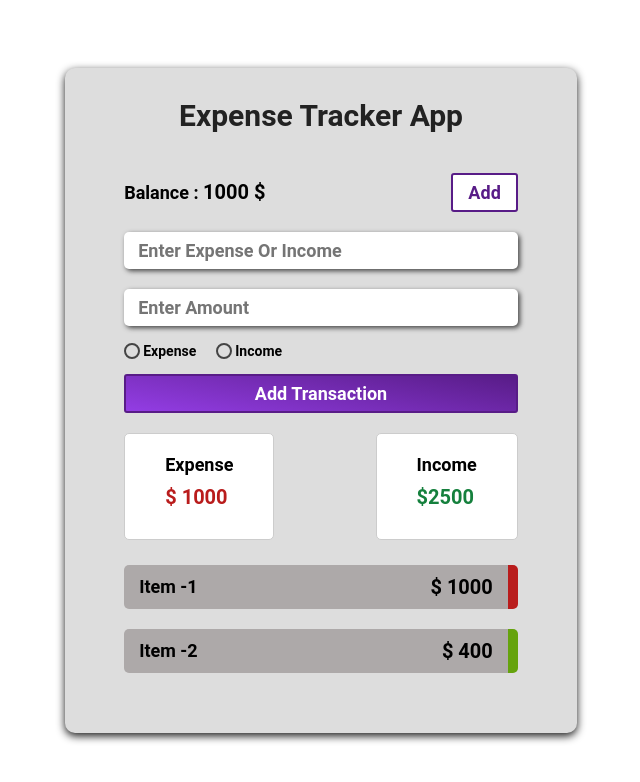
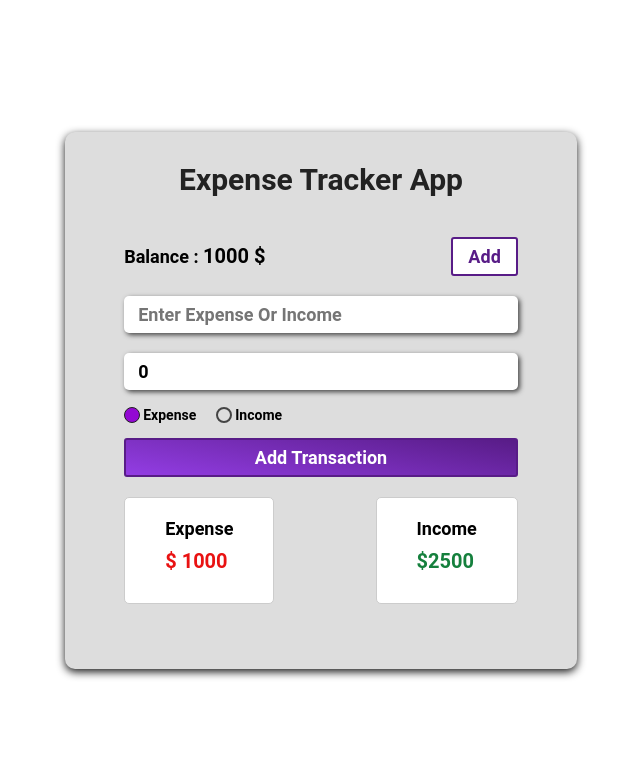
Before and after one commit to MohammadBorabadi0/ExpenseTracker, a React (Create React App) app: page / in a window 1280 px wide. Both pictures are taken after a click on the button "Add". Shown: the top 782 px of the page, without its empty margins (319-959 px from the left). Built offline with nearby package versions, Linux system fonts and the light colour scheme.

Commit message:
add AddTransactionToExpenseTracker To Project

```diff
--- a/src/App.js
+++ b/src/App.js
@@ -2,13 +2,16 @@ import React, { Fragment } from "react";
 
 // Components
 import TransactionApp from "./Components/TransactionApp/TransactionApp";
+import TransactionProvider from "./Provider/TransactionProvider";
 
 const App = () => {
   return (
     <Fragment>
-      <div className="container">
-        <TransactionApp />
-      </div>
+      <TransactionProvider>
+        <div className="container">
+          <TransactionApp />
+        </div>
+      </TransactionProvider>
     </Fragment>
   );
 };
--- a/src/Components/TransactionForm/TransactionForm.js
+++ b/src/Components/TransactionForm/TransactionForm.js
@@ -1,9 +1,45 @@
-import React from "react";
+import React, { useState } from "react";
+
+// Context
+import { useTransactionsActions } from "../../Provider/TransactionProvider";
+
+// Components
 import Balance from "../Balance/Balance";
 
+// Css
 import styles from "./TransactionForm.module.css";
 
+const initialValue = {
+  text: "",
+  amount: 0,
+  type: "expense",
+};
+
 const TransactionForm = () => {
+  const [formValues, setFormValues] = useState(initialValue);
+  const [isShow, setIsShow] = useState(false);
+  const dispatch = useTransactionsActions();
+
+  const changeHandler = (e) => {
+    setFormValues({ ...formValues, [e.target.name]: e.target.value });
+  };
+
+  const showForm = () => {
+    setIsShow(!isShow);
+  };
+
+  const addTransaction = (e) => {
+    e.preventDefault();
+    dispatch({
+      type: "ADD",
+      text: formValues.text,
+      amount: formValues.amount,
+      typeTnx: formValues.type,
+    });
+    setFormValues(initialValue);
+    setIsShow(false);
+  };
+
   return (
     <div className={styles.transactionForm}>
       <header>
@@ -11,29 +47,53 @@ const TransactionForm = () => {
       </header>
       <div className={styles.balance}>
         <Balance />
-        <button className="btn">Add</button>
+        <button className="btn" onClick={showForm}>
+          Add
+        </button>
       </div>
-      <form>
+      {isShow ? (
+        <form onSubmit={addTransaction}>
           <input
+            name="text"
             className={styles.formControl}
             type="text"
             placeholder="Enter Expense Or Income"
+            value={formValues.text}
+            onChange={changeHandler}
           />
           <input
+            name="amount"
             className={styles.formControl}
             type="number"
             placeholder="Enter Amount"
+            value={formValues.amount}
+            onChange={changeHandler}
           />
           <div className={styles.radioButtons}>
-          <input type="radio" name="expense" id="expense" />
+            <input
+              type="radio"
+              name="type"
+              id="expense"
+              value="expense"
+              onChange={changeHandler}
+              checked={formValues.type === "expense"}
+            />
             <label htmlFor="expense">Expense</label>
-          <input type="radio" name="expense" id="income" />
+            <input
+              type="radio"
+              name="type"
+              id="income"
+              value="income"
+              onChange={changeHandler}
+              checked={formValues.type === "income"}
+            />
             <label htmlFor="income">Income</label>
           </div>
           <button className="btn btn-primary" type="submit">
             Add Transaction
           </button>
         </form>
+      ) : null}
     </div>
   );
 };
--- a/src/Components/TransactionItem/TransactionItem.js
+++ b/src/Components/TransactionItem/TransactionItem.js
@@ -3,16 +3,16 @@ import React, { Fragment } from "react";
 // Css
 import styles from "./TransactionItem.module.css";
 
-const TransactionItem = () => {
+const TransactionItem = ({ item }) => {
   return (
     <Fragment>
-      <div className={`${styles.transactionItem} ${styles.tnxItemExpense}`}>
-        <h4>Item -1</h4>
-        <span>$ 1000</span>
-      </div>
-      <div className={`${styles.transactionItem} ${styles.tnxItemIncome}`}>
-        <h4>Item -2</h4>
-        <span>$ 400</span>
+      <div
+        className={`${styles.transactionItem} ${
+          item.type === "expense" ? styles.tnxItemExpense : styles.tnxItemIncome
+        }`}
+      >
+        <h4>{item.text}</h4>
+        <span>$ {item.amount}</span>
       </div>
     </Fragment>
   );
--- a/src/Components/TransactionList/TransactionList.js
+++ b/src/Components/TransactionList/TransactionList.js
@@ -1,9 +1,16 @@
 import React from "react";
+
+// Context
+import { useTransactions } from "../../Provider/TransactionProvider";
+
+// Components
 import TransactionItem from "../TransactionItem/TransactionItem";
 
+// Css
 import styles from "./TransactionList.module.css";
 
 const TransactionList = () => {
+  const { transactions } = useTransactions();
   return (
     <div className={styles.transactionList}>
       <div className={styles.transactions}>
@@ -16,7 +23,9 @@ const TransactionList = () => {
           <span className="income">$2500</span>
         </div>
       </div>
-      <TransactionItem />
+      {transactions.map((item) => (
+        <TransactionItem key={item.id} item={item} />
+      ))}
     </div>
   );
 };
--- a/src/index.css
+++ b/src/index.css
@@ -49,7 +49,7 @@ span {
 }
 
 span.expense {
-  color: #b91c1c;
+  color: #e91212;
 }
 
 span.income {
```
Lines whose indentation alone changed are shown as unchanged.
